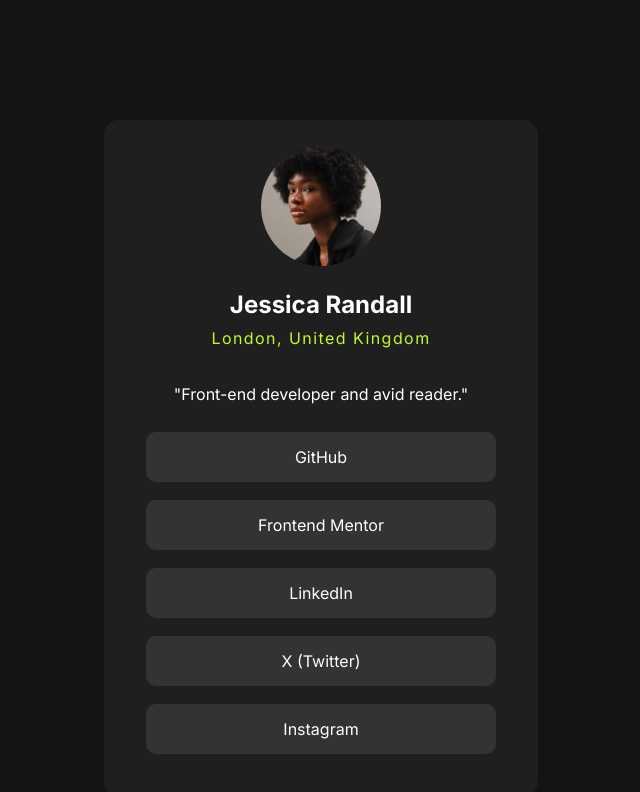
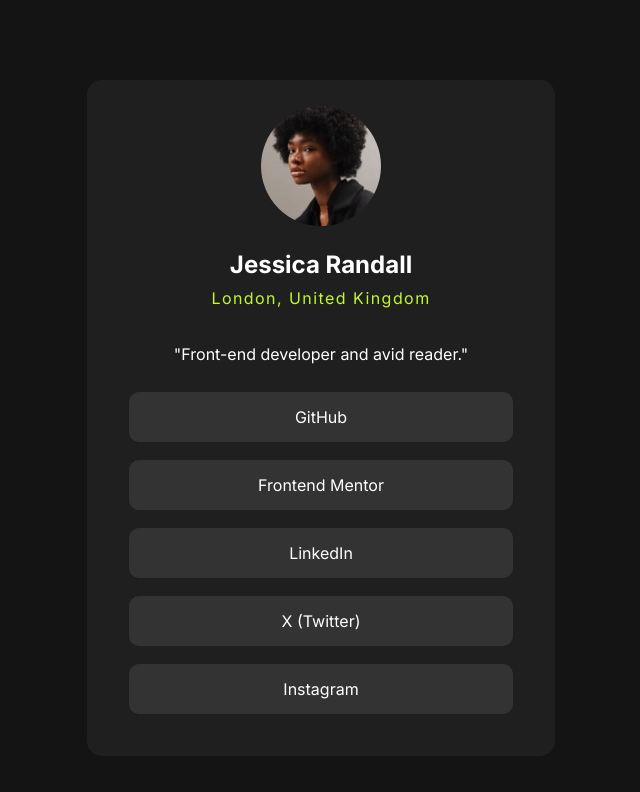
Before and after one commit to Ifeanyi-Owah/social-links-profile-main, a plain HTML site: page index.html in a window 1280 px wide. Shown: the whole page, without its empty margins (319-959 px from the left). Drawn offline with Linux system fonts and the light colour scheme.

Commit message:
removed vertical scrolling

```diff
--- a/styles.css
+++ b/styles.css
@@ -5,7 +5,7 @@
   --white: #ffffff;
   --green: #c4f82a;
 
-  --container-width: 21.875rem;
+  --container-width: 24rem;
   --avatar-size: 7.5rem;
   --card-padding-y: 1.6rem;
   --card-padding-x: 2.6rem;
@@ -21,14 +21,15 @@
 body {
   font-family: "Inter", sans-serif;
   margin: 0;
-  padding: clamp(5rem, 15vh, 10rem) 1rem;
+  padding: clamp(5rem, 5vh, 1rem) 1rem;
   background-color: var(--grey-900);
   color: var(--white);
   box-sizing: border-box;
-  min-height: 100vh;
+  min-height: 100dvh;
   display: flex;
-  flex-direction: column;
   justify-content: center;
+  align-items: flex-start;
+  overflow-y: hidden;
 }
 
 .social-links-card {
@@ -37,7 +38,8 @@ body {
   text-align: center;
   padding: var(--card-padding-y) var(--card-padding-x);
   border-radius: var(--border-radius);
-  margin: auto auto;
+  min-height: 579px;
+  height: auto;
 }
 
 .social-links-card img {
@@ -88,7 +90,7 @@ li {
   background-color: var(--grey-700);
   margin-bottom: var(--li-margin-bottom);
   padding: var(--li-padding-y) 0;
-  border-radius: 0.625rem; /* kept rounded value */
+  border-radius: 0.625rem;
 }
 
 li:nth-child(5) {
```
